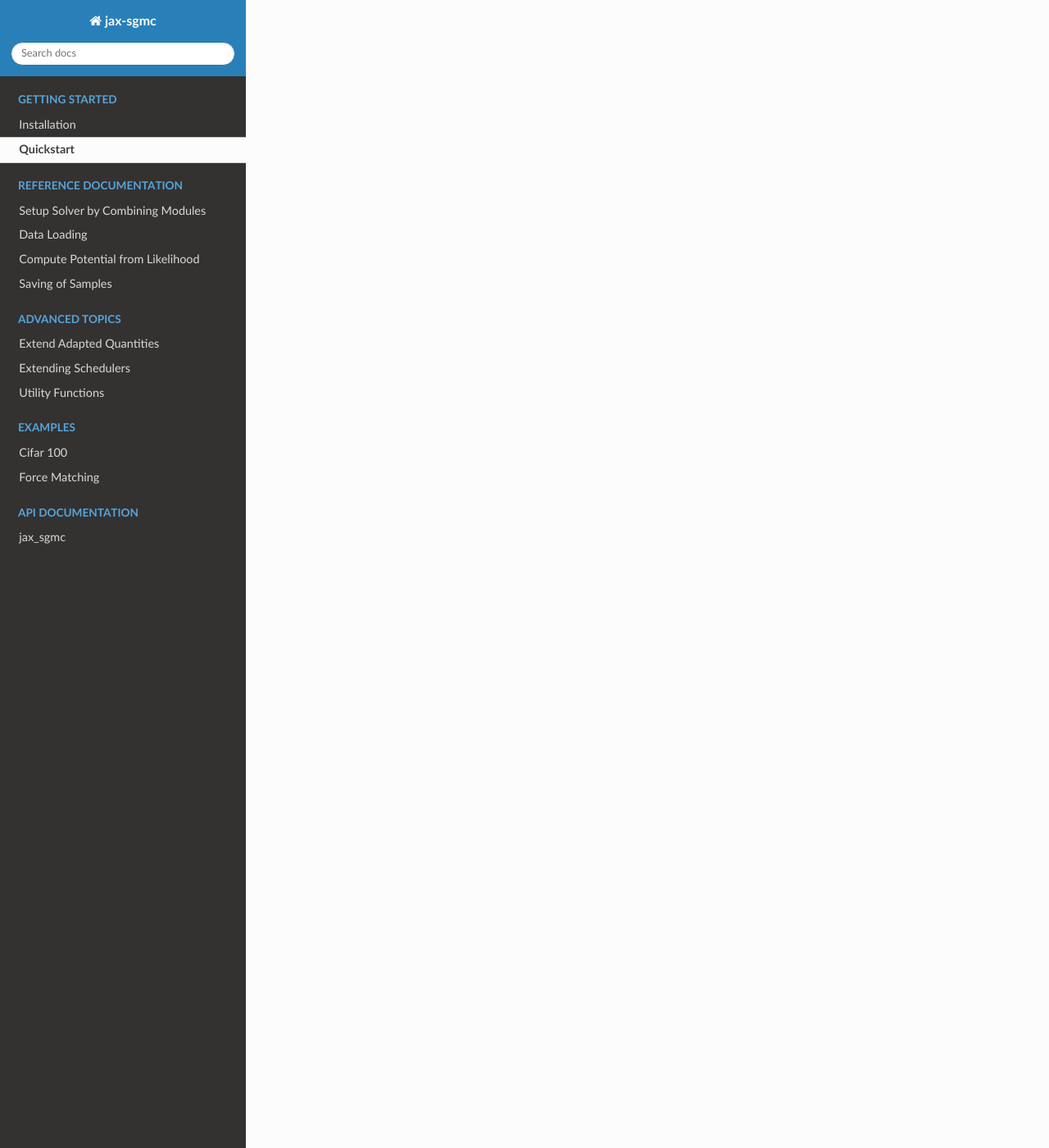
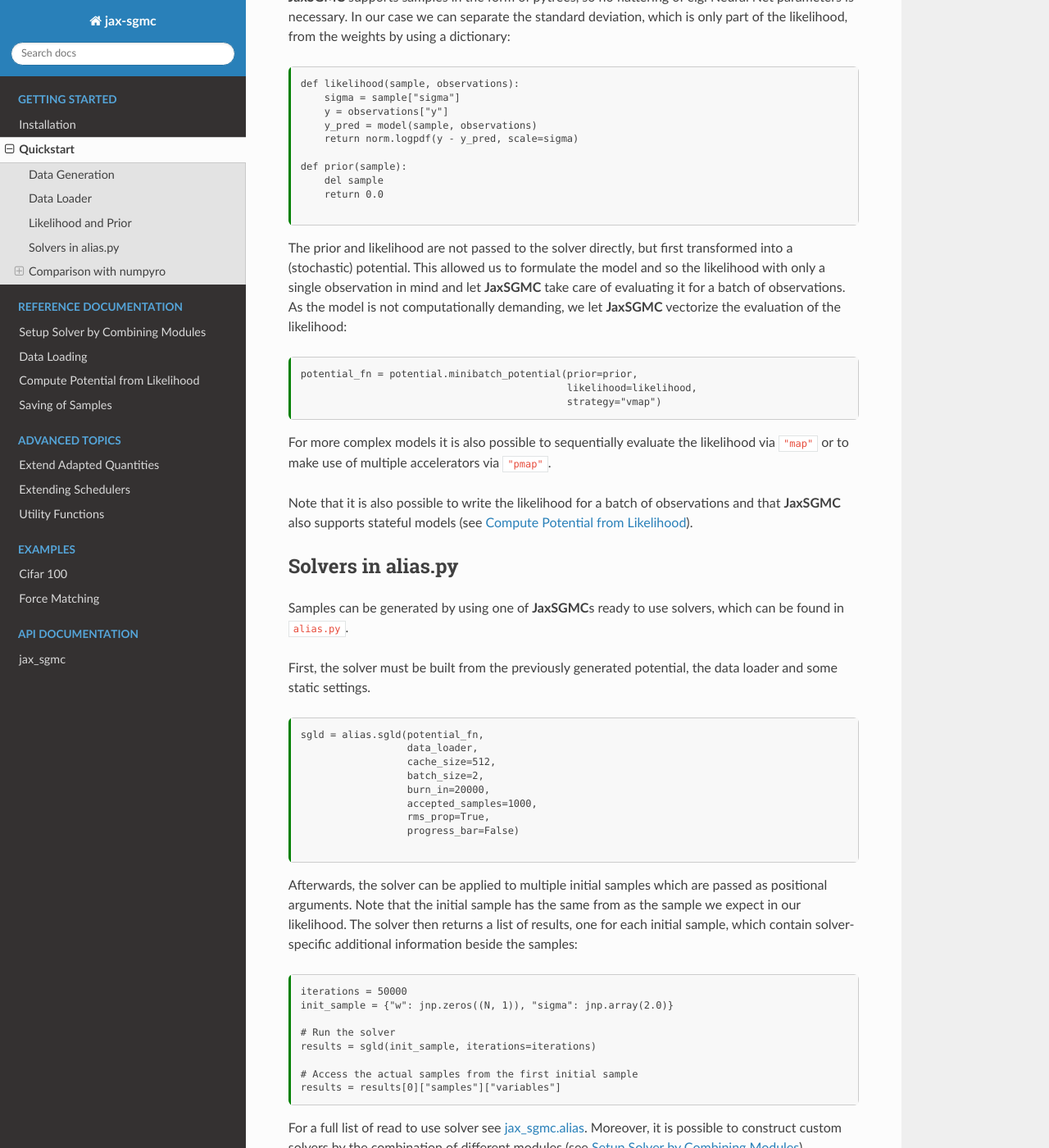
Before and after one commit to tummfm/jax-sgmc, a Sphinx documentation site: the page built from docs/quickstart.md, in a window 1280 px wide and 1400 px high, scrolled down 2143 px. Shown: the whole window at 82% size. Built offline with Sphinx 7.4.7 and the Read the Docs theme 2.0.0, drawn with Linux system fonts in a browser that asks for light colours; some of the changed text lies outside the part shown.

Commit message:
Updated quickstart guide

````diff
--- /dev/null
+++ b/docs/quickstart.md
@@ -0,0 +1,314 @@
+---
+jupytext:
+  formats: ipynb,md:myst,py
+  main_language: python
+  text_representation:
+    extension: .md
+    format_name: myst
+    format_version: 0.13
+    jupytext_version: 1.13.7
+kernelspec:
+  display_name: Python 3
+  name: python3
+---
+
+```{raw-cell}
+
+---
+Copyright 2021 Multiscale Modeling of Fluid Materials, TU Munich
+
+Licensed under the Apache License, Version 2.0 (the "License");
+you may not use this file except in compliance with the License.
+You may obtain a copy of the License at
+
+  http://www.apache.org/licenses/LICENSE-2.0
+
+Unless required by applicable law or agreed to in writing, software
+distributed under the License is distributed on an "AS IS" BASIS,
+WITHOUT WARRANTIES OR CONDITIONS OF ANY KIND, either express or implied.
+See the License for the specific language governing permissions and
+limitations under the License.
+---
+```
+
+```{code-cell}
+:tags: [hide-cell]
+import numpy as onp
+
+import jax.numpy as jnp
+
+from jax import random
+
+import matplotlib.pyplot as plt
+
+from jax.scipy.stats import norm
+
+from numpyro import sample as npy_smpl
+import numpyro.infer as npy_inf
+import numpyro.distributions as npy_dist
+
+from scipy.stats import gaussian_kde
+
+
+from jax_sgmc import potential
+from jax_sgmc.data.numpy_loader import NumpyDataLoader
+from jax_sgmc import alias
+```
+
+# Quickstart
+
+## Data Generation
+
+For demonstration purposes we look at the simple problem
+
+$$ y^{(i)} \sim \mathcal{N}\left(\sum_{j=1}^d w_jx_j^{(i)}, \sigma^2\right)$$
+
+where $d \ll N$ such that we have large amounts of reference data.
+
+The reference data is generated such that the weights are correlated:
+
+$$ u_1, u_2, u_3, u_4 \sim \mathcal{U}\left(-1, 1 \right)$$
+
+and
+
+$$ \boldsymbol{x} = \left(\begin{array}{c} u_1 + u_2 \\ u_2 \\ 0.1u_3 -0.5u_4 \\ u_4 \end{array} \right).$$
+
+The correct solution $w$ is drawn randomly from
+
+$$ w_j \sim \mathcal{U}\left(-1, 1\right)$$
+
+and the standard deviation of the error is chosen to be
+
+$$\sigma = 0.5.$$
+
+```{code-cell}
+N = 4
+samples = 1000 # Total samples
+
+key = random.PRNGKey(0)
+split1, split2, split3 = random.split(key, 3)
+
+# Correct solution
+sigma = 0.5
+w = random.uniform(split3, minval=-1, maxval=1, shape=(N, 1))
+
+# Data generation
+noise = sigma * random.normal(split2, shape=(samples, 1))
+x = random.uniform(split1, minval=-10, maxval=10, shape=(samples, N))
+x = jnp.stack([x[:, 0] + x[:, 1], x[:, 1], 0.1 * x[:, 2] - 0.5 * x[:, 3],
+               x[:, 3]]).transpose()
+y = jnp.matmul(x, w) + noise
+```
+
+## Data Loader
+
+A feature of **JaxSGMC** is that it can store large datasets on the host and
+only send chunks of it to the device (GPU) if they are required.
+
+Therefore, reference data must be stored in a ``DataLoader`` class, which
+additionally takes care of batching and shuffling.
+
+If the data fits into memory and is available as numpy arrays, then the
+``NumpyDataLoader`` can be used. It expects a single or multiple arrays where
+all observations are concatenated along the first dimension. The arrays are
+passed as keyword-arguments and the batches are returned as a flat dictionary
+with the corresponding keys.
+
+For our dataset, we stick to the names x and y such that we can later access the
+data via ``batch['x']`` and ``batch['y']``:
+
+```{code-cell}
+data_loader = NumpyDataLoader(x=x, y=y)
+
+```
+
+Sometimes, a model needs the shape and type of the data to initialize its state.
+Therefore, each data loader has a method to get an all-zero observation and an
+all-zero batch of observations:
+
+```{code-cell}}
+
+# Print a single observation
+print("Single observation:")
+print(data_loader.initializer_batch())
+
+# Print a batch of observations, e. g. to initialize the model
+print("Batch of two observations:")
+print(data_loader.initializer_batch(2))
+```
+
+Note that the returned dictionary has the keys ``x`` and ``y``, just like the
+arrays have been passed to the ``NumpyDataLoader``.
+
+## Likelihood and Prior
+
+The model is connected to the solver via the (log-)prior and (log-)likelihood
+function. The model for our problem is:
+
+```{code-cell}
+def model(sample, observations):
+    weights = sample["w"]
+    predictors = observations["x"]
+    return jnp.dot(predictors, weights)
+
+```
+
+**JaxSGMC** supports samples in the form of pytrees, so no flattering of e.g.
+Neural Net parameters is necessary. In our case we can separate the standard
+deviation, which is only part of the likelihood, from the weights by using a
+dictionary:
+
+```{code-cell}
+
+def likelihood(sample, observations):
+    sigma = sample["sigma"]
+    y = observations["y"]
+    y_pred = model(sample, observations)
+    return norm.logpdf(y - y_pred, scale=sigma)
+
+def prior(sample):
+    del sample
+    return 0.0
+
+```
+
+The prior and likelihood are not passed to the solver directly, but
+first transformed into a (stochastic) potential.
+This allowed us to formulate the model and so the likelihood with only a single
+observation in mind and let **JaxSGMC** take care of evaluating it for a batch
+of observations. As the model is not computationally demanding, we let
+**JaxSGMC** vectorize the evaluation of the likelihood:
+
+```{code-cell}
+
+potential_fn = potential.minibatch_potential(prior=prior,
+                                             likelihood=likelihood,
+                                             strategy="vmap")
+```
+
+For more complex models it is also possible to sequentially evaluate the
+likelihood via ``"map"`` or to make use of multiple accelerators via ``"pmap"``.
+
+Note that it is also possible to write the likelihood for a batch of
+observations and that **JaxSGMC** also supports stateful models (see
+{doc}`/usage/potential`).
+
+## Solvers in alias.py
+
+Samples can be generated by using one of **JaxSGMC**s ready to use solvers,
+which can be found in ``alias.py``.
+
+First, the solver must be built from the previously generated potential, the
+data loader and some static settings.
+
+```{code-cell}
+:tags: [remove-output]
+sgld = alias.sgld(potential_fn,
+                  data_loader,
+                  cache_size=512,
+                  batch_size=2,
+                  burn_in=20000,
+                  accepted_samples=1000,
+                  rms_prop=True,
+                  progress_bar=False)
+
+```
+
+Afterwards, the solver can be applied to multiple initial samples which are
+passed as positional arguments.
+Note that the initial sample has the same from as the sample we expect in our
+likelihood.
+The solver then returns a list of results, one for each initial sample, which
+contain solver-specific additional information beside the samples:
+
+```{code-cell}
+iterations = 50000
+init_sample = {"w": jnp.zeros((N, 1)), "sigma": jnp.array(2.0)}
+
+# Run the solver
+results = sgld(init_sample, iterations=iterations)
+
+# Access the actual samples from the first initial sample
+results = results[0]["samples"]["variables"]
+```
+
+For a full list of read to use solver see {doc}`/api/jax_sgmc.alias`.
+Moreover, it is possible to construct custom solvers by the combination of
+different modules (see {doc}`/usage/solver`).
+
+## Comparison with numpyro
+
+In the following section we plot the results of the solver and compare it with
+a solution returned by numpyro.
+
+### Numpyro Solution
+
+```{code-cell}
+
+def numpyro_model(y_obs=None):
+  sigma = npy_smpl("sigma", npy_dist.Uniform(low=0.0, high=10.0))
+  weights = npy_smpl("weights",
+                     npy_dist.Uniform(low=-10 * jnp.ones((N, 1)),
+                                      high=10 * jnp.ones((N, 1))))
+
+  y_pred = jnp.matmul(x, weights)
+  npy_smpl("likelihood", npy_dist.Normal(loc=y_pred, scale=sigma), obs=y_obs)
+
+# Collect 1000 samples
+
+kernel = npy_inf.HMC(numpyro_model)
+mcmc = npy_inf.MCMC(kernel, num_warmup=1000, num_samples=1000, progress_bar=False)
+mcmc.run(random.PRNGKey(0), y_obs=y)
+mcmc.print_summary()
+
+w_npy = mcmc.get_samples()["weights"]
+```
+
+### Comparison
+
+```{code-cell}
+:tags: [hide-input]
+
+plt.figure()
+plt.title("Sigma")
+
+plt.plot(results["sigma"], label="RMSprop")
+
+w_rms = results["w"]
+
+# Contours of numpyro solution
+
+levels = onp.linspace(0.1, 1.0, 5)
+
+# w1 vs w2
+w12 = gaussian_kde(jnp.squeeze(w_npy[:, 0:2].transpose()))
+w1d = onp.linspace(0.00, 0.20, 100)
+w2d = onp.linspace(-0.70, -0.30, 100)
+W1d, W2d = onp.meshgrid(w1d, w2d)
+p12d = onp.vstack([W1d.ravel(), W2d.ravel()])
+Z12d = onp.reshape(w12(p12d).T, W1d.shape)
+Z12d /= Z12d.max()
+
+plt.figure()
+plt.title("w_1 vs w_2 (rms)")
+
+plt.xlim([0.07, 0.12])
+plt.ylim([-0.525, -0.450])
+plt.contour(W1d, W2d, Z12d, levels, colors='red', linewidths=0.5)
+plt.plot(w_rms[:, 0], w_rms[:, 1], 'o', alpha=0.5, markersize=0.5, zorder=-1)
+
+# w3 vs w4
+
+w34 = gaussian_kde(jnp.squeeze(w_npy[:, 2:4].transpose()))
+w3d = onp.linspace(-0.3, -0.05, 100)
+w4d = onp.linspace(-0.75, -0.575, 100)
+W3d, W4d = onp.meshgrid(w3d, w4d)
+p34d = onp.vstack([W3d.ravel(), W4d.ravel()])
+Z34d = onp.reshape(w34(p34d).T, W3d.shape)
+Z34d /= Z34d.max()
+
+plt.figure()
+plt.title("w_3 vs w_4 (rms)")
+plt.contour(W3d, W4d, Z34d, levels, colors='red', linewidths=0.5)
+plt.plot(w_rms[:, 2], w_rms[:, 3], 'o', alpha=0.5, markersize=0.5, zorder=-1)
+```
--- a/docs/quickstart.rst
+++ /dev/null
@@ -1,2 +0,0 @@
-Quickstart
-===========
--- a/docs/usage/potential.rst
+++ b/docs/usage/potential.rst
@@ -1,3 +1,4 @@
+.. _likelihood_to_potential:
 Compute Potential from Likelihood
 ==================================
 
````
